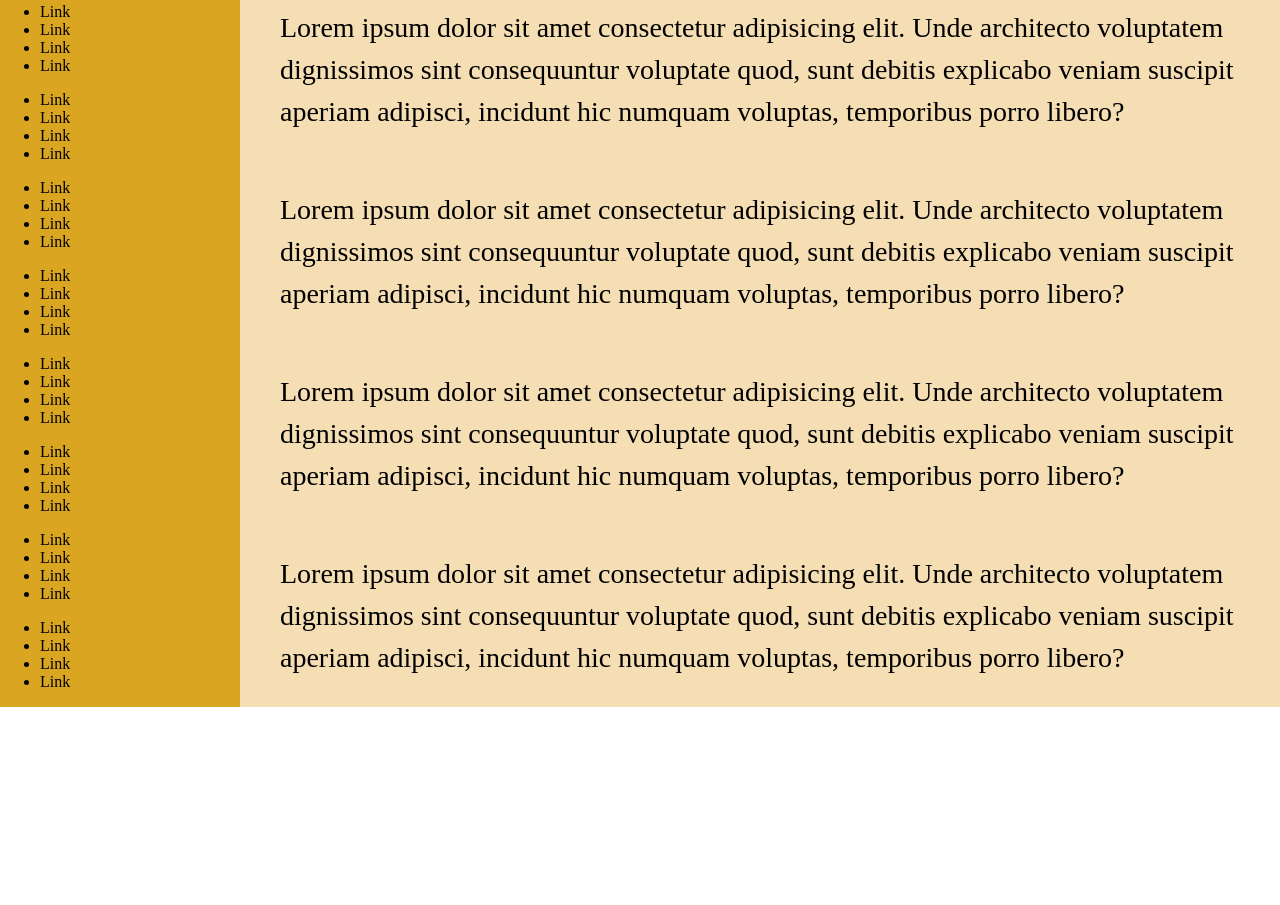
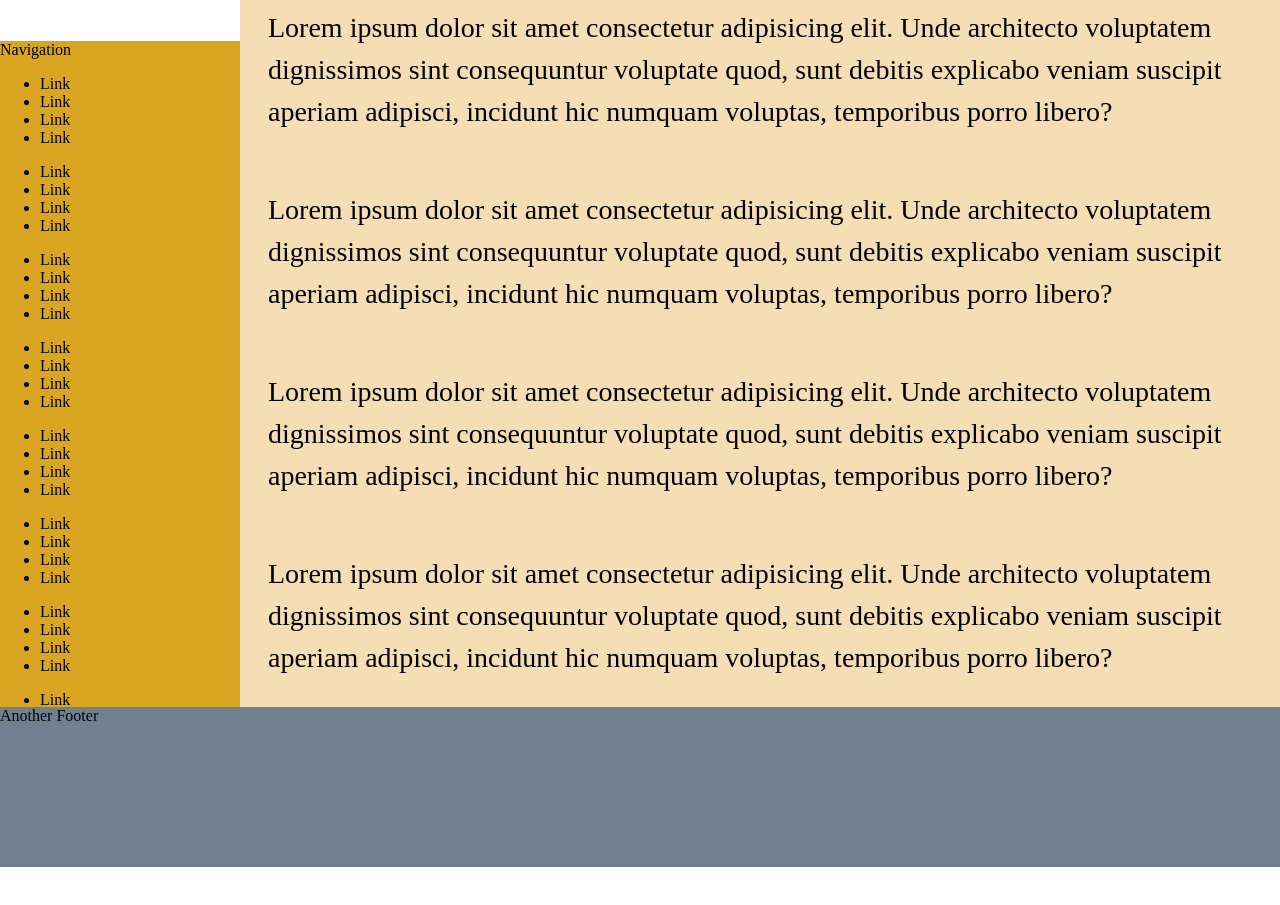
Before and after one commit to junhuif/web-playground, a plain HTML site: page desktop.html in a window 1280 px wide. Shown: the part 829-1734 px from the top of the page. Drawn offline with Linux system fonts and the light colour scheme.

Commit message:
Basic reinsurance footer inside the <main>

```diff
--- a/desktop.css
+++ b/desktop.css
@@ -38,7 +38,6 @@ header {
 }
 
 main {
-  padding: 0 12px;
   background: wheat;
 
   margin-top: 80px;
@@ -47,8 +46,11 @@ main {
 }
 
 footer {
+  position: relative;
+}
+
+.footer {
   background: lightcoral;
-  padding: 12px;
   box-sizing: border-box;
 
   width: 100%;
@@ -56,5 +58,18 @@ footer {
 
   position: fixed;
   bottom: 0;
+  left: 0;
   z-index: -1;
 }
+
+.reinsurance {
+  margin: 0;
+  padding: 0;
+  border: 0;
+  background: slategray;
+
+  height: 160px;
+  position: relative;
+  left: -240px;
+  width: calc(100% + 240px);
+}
--- a/desktop.html
+++ b/desktop.html
@@ -117,8 +117,12 @@
                     quod, sunt debitis explicabo veniam suscipit aperiam adipisci, incidunt hic numquam voluptas, temporibus
                     porro libero?
                 </p>
-            </main>
+
                 <footer>
+                    <section class="reinsurance">
+                        Another Footer
+                    </section>
+                    <section class="footer">
                         Footer
                         <ul>
                             <li>Link</li>
@@ -138,7 +142,10 @@
                             <li>Link</li>
                             <li>Link</li>
                         </ul>
+                    </section>
                 </footer>
+            </main>
+
         </div>
         <script>
             const headerHeight = 80;
```
Lines whose indentation alone changed are shown as unchanged.
